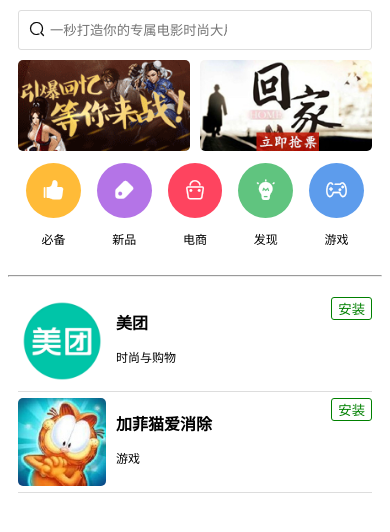
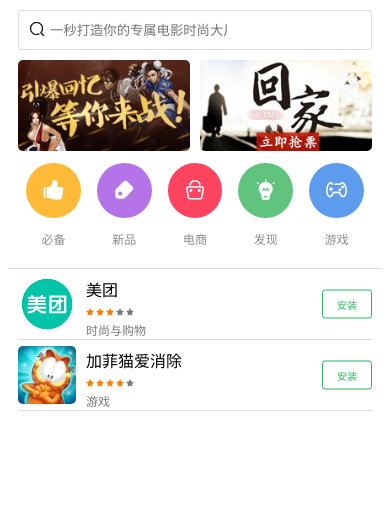
Before and after one commit to MingtaoFu/Web_AppStore, a plain HTML site: page www/index.html in a window 390 px wide. Drawn offline with Linux system fonts and the light colour scheme; some packages are replaced by stand-ins of ours.

Commit message:
index: appItem finished

```diff
--- a/www/css/base.scss
+++ b/www/css/base.scss
@@ -1,9 +1,17 @@
 $paddingMid: 10px;
 $paddingSmall: 6px;
 $bordius5: 5px;
+
+$font8: 8px;
+$font10: 10px;
 $font12: 12px;
 $font14: 14px;
 $font16: 16px;
+
+$grey1: #8B8B8B;
+$grey2: #797979;
+$grey3: #919191;
+$grey4: #E5E5E5;
 
 *{
   box-sizing: border-box;
@@ -52,6 +60,14 @@ li{
   list-style: none;
 }
 
+hr{
+  margin: 0;
+  border-bottom: 0;
+  border-left: 0;
+  border-right: 0;
+  border-top: 1px solid #ddd;
+}
+
 .paddingXMid{
   padding-left: $paddingMid;
   padding-right: $paddingMid;
@@ -85,3 +101,9 @@ li{
   left: 50%;
   transform: translate(-50%, -50%);
 }
+
+.YCenterAbsolute{
+  position: absolute;
+  top: 50%;
+  transform: translate(0, -50%);
+}
--- a/www/css/index.scss
+++ b/www/css/index.scss
@@ -1,6 +1,6 @@
 @import "base";
 
-$appLogoWidth: 88px;
+$appLogoWidth: 58px;
 
 .searchInput{
   border: 1px solid #ddd;
@@ -11,11 +11,15 @@ $appLogoWidth: 88px;
 }
 
 .appList{
+  margin-top: 0;
+  margin-bottom: 0;
+
   .appItem{
     @extend .paddingYSmall;
-    height: 101px;
+    height: 71px;
     width: 100%;
     border-bottom: 1px solid #ddd;
+    position: relative;
     .appLogo{
       float: left;
       img{
@@ -27,19 +31,34 @@ $appLogoWidth: 88px;
     .appMain{
       margin-left: $paddingMid;
       float: left;
-      h1{
+      &>*{
+        margin-top: 2px;
+        margin-bottom: 2px;
+      }
+      .appName{
         font-size: $font16;
       }
       small{
         font-size: $font12;
+        color: $grey2;
+      }
+      .iconfont{
+        font-size: $font8;
+        color: $grey2;
+        &[title=active]{
+          color: #FE7D00;
+        }
       }
     }
     .installBtn{
-      float: right;
+      @extend .YCenterAbsolute;
+      right: 0;
       button{
+        padding: 6px 14px;
+        font-size: $font10;
         background-color: white;
-        border: 1px solid green;
-        color: green;
+        border: 1px solid #27B860;
+        color: #27B860;
         border-radius: 3px;
       }
     }
@@ -53,6 +72,7 @@ $appLogoWidth: 88px;
   padding: 8px;
   font-size: $font12;
   text-align: center;
+  color: $grey1;
 
   display: inline-block;
 
--- a/www/index.html
+++ b/www/index.html
@@ -70,12 +70,11 @@
                         <img src="{{item.img}}">
                     </section>
                     <section class="appMain">
-                        <h1>{{item.name}}</h1>
+                        <p class="appName">{{item.name}}</p>
                         <p>
-                            <!--
-                            <span ng-repeat="for i in [1,2,3,4,5]" class="iconfont icon-favorfill">
+                            <span ng-repeat="i in [1,2,3,4,5]"
+                                  class="iconfont icon-favorfill" title="{{i<=item.star?'active':''}}">
                             </span>
-                            -->
                         </p>
                         <small>{{item.type}}</small>
                     </section>
--- a/www/js/ctrl.js
+++ b/www/js/ctrl.js
@@ -11,14 +11,14 @@ app.controller('index', function($scope) {
         {
             id: 123,
             name: '美团',
-            star: 9,
+            star: 3,
             img: 'img/meituan.jpg',
             type: '时尚与购物'
         },
         {
             id: 24,
             name: '加菲猫爱消除',
-            star: 8,
+            star: 4,
             img: 'img/jiafeimao.jpg',
             type: '游戏'
         }
```
Also changed, not shown: www/css/index.css, 1 other file.
